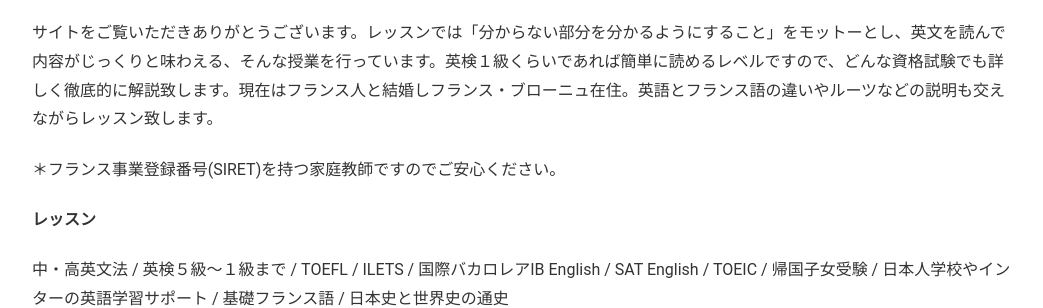
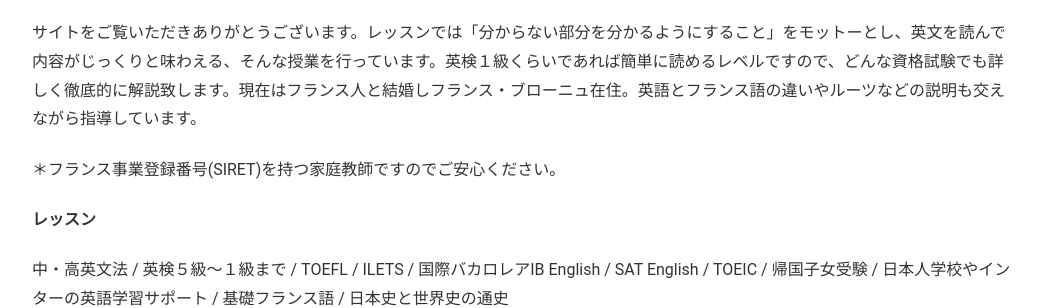
Before and after one commit to phocean/akispace, a Jekyll site: the page built from index.md, in a window 1280 px wide. Shown: the part 238-546 px from the top of the page, without its empty margins (118-1161 px from the left). Built offline with Jekyll 4.4.1, drawn with Linux system fonts in a browser that asks for light colours.

Commit message:
Update index.md

```diff
--- a/index.md
+++ b/index.md
@@ -10,7 +10,7 @@ description: オンライン英語家庭教師　小学生から大学生まで
 
 **日本人女性講師（英検１級/仏検１級保持） 英語オンラインレッスン**
 
-サイトをご覧いただきありがとうございます。レッスンでは「分からない部分を分かるようにすること」をモットーとし、英文を読んで内容がじっくりと味わえる、そんな授業を行っています。英検１級くらいであれば簡単に読めるレベルですので、どんな資格試験でも詳しく徹底的に解説致します。現在はフランス人と結婚しフランス・ブローニュ在住。英語とフランス語の違いやルーツなどの説明も交えながらレッスン致します。
+サイトをご覧いただきありがとうございます。レッスンでは「分からない部分を分かるようにすること」をモットーとし、英文を読んで内容がじっくりと味わえる、そんな授業を行っています。英検１級くらいであれば簡単に読めるレベルですので、どんな資格試験でも詳しく徹底的に解説致します。現在はフランス人と結婚しフランス・ブローニュ在住。英語とフランス語の違いやルーツなどの説明も交えながら指導しています。
 
 ＊フランス事業登録番号(SIRET)を持つ家庭教師ですのでご安心ください。
 
```
